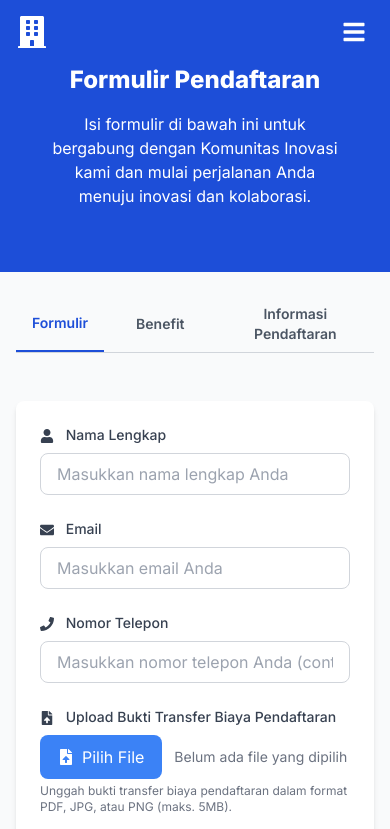
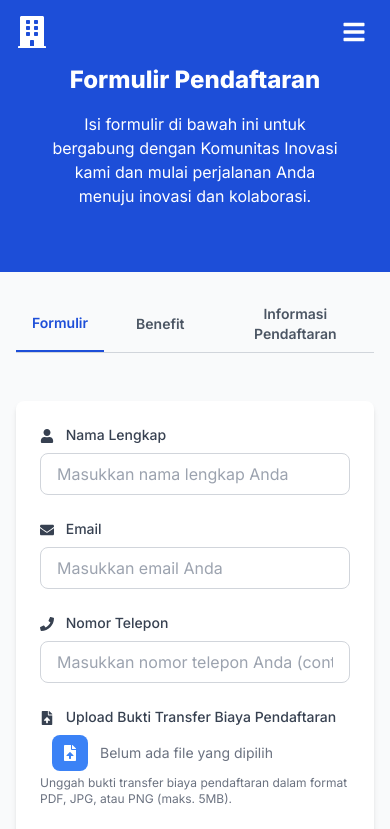
Before and after one commit to syrlramadhan/website-pendaftaran-ui, a Next.js app: page /formulir in a window 390 px wide. Shown: the top 829 px of the page. Built offline with nearby package versions, Linux system fonts and the light colour scheme.

Commit message:
new update

```diff
--- a/app/formulir/page.jsx
+++ b/app/formulir/page.jsx
@@ -1,4 +1,4 @@
-"use client";
+'use client';
 
 import { useState } from "react";
 import { useTheme } from "@/context/ThemeContext";
@@ -9,8 +9,6 @@ import { addPendaftar } from "@/service/pendaftar";
 const Formulir = () => {
   const { isDarkMode } = useTheme();
   const [activeTab, setActiveTab] = useState("formulir");
-
-  // Form state
   const [formData, setFormData] = useState({
     name: "",
     email: "",
@@ -106,9 +104,7 @@ const Formulir = () => {
             >
               Formulir Pendaftaran
             </h1>
-            <p
-              className="mt-4 text-base md:text-lg text-white"
-            >
+            <p className="mt-4 text-base md:text-lg text-white">
               Isi formulir di bawah ini untuk bergabung dengan Komunitas Inovasi kami dan mulai perjalanan Anda menuju inovasi dan kolaborasi.
             </p>
           </motion.div>
@@ -273,13 +269,30 @@ const Formulir = () => {
                             isDarkMode
                               ? "bg-blue-700 text-white hover:bg-blue-600 border-blue-700"
                               : "bg-blue-500 text-white hover:bg-blue-600 border-blue-500"
-                          } ${errors.proofOfPayment ? "border-2 border-red-500" : "border-2 border-transparent"}`}
+                          } ${errors.proofOfPayment ? "border-2 border-red-500" : "border-2 border-transparent"} md:inline-flex hidden`}
                         >
                           <FaFileUpload className="mr-2" />
                           Pilih File
                           <input
                             type="file"
                             id="proofOfPayment"
+                            name="proofOfPayment"
+                            accept=".pdf,.jpg,.jpeg,.png"
+                            onChange={handleChange}
+                            className="hidden"
+                          />
+                        </label>
+                        <label
+                          className={`inline-flex items-center p-2 rounded-lg cursor-pointer transition duration-300 ${
+                            isDarkMode
+                              ? "bg-blue-700 text-white hover:bg-blue-600 border-blue-700"
+                              : "bg-blue-500 text-white hover:bg-blue-600 border-blue-500"
+                          } ${errors.proofOfPayment ? "border-2 border-red-500" : "border-2 border-transparent"} md:hidden`}
+                        >
+                          <FaFileUpload />
+                          <input
+                            type="file"
+                            id="proofOfPaymentMobile"
                             name="proofOfPayment"
                             accept=".pdf,.jpg,.jpeg,.png"
                             onChange={handleChange}
```
